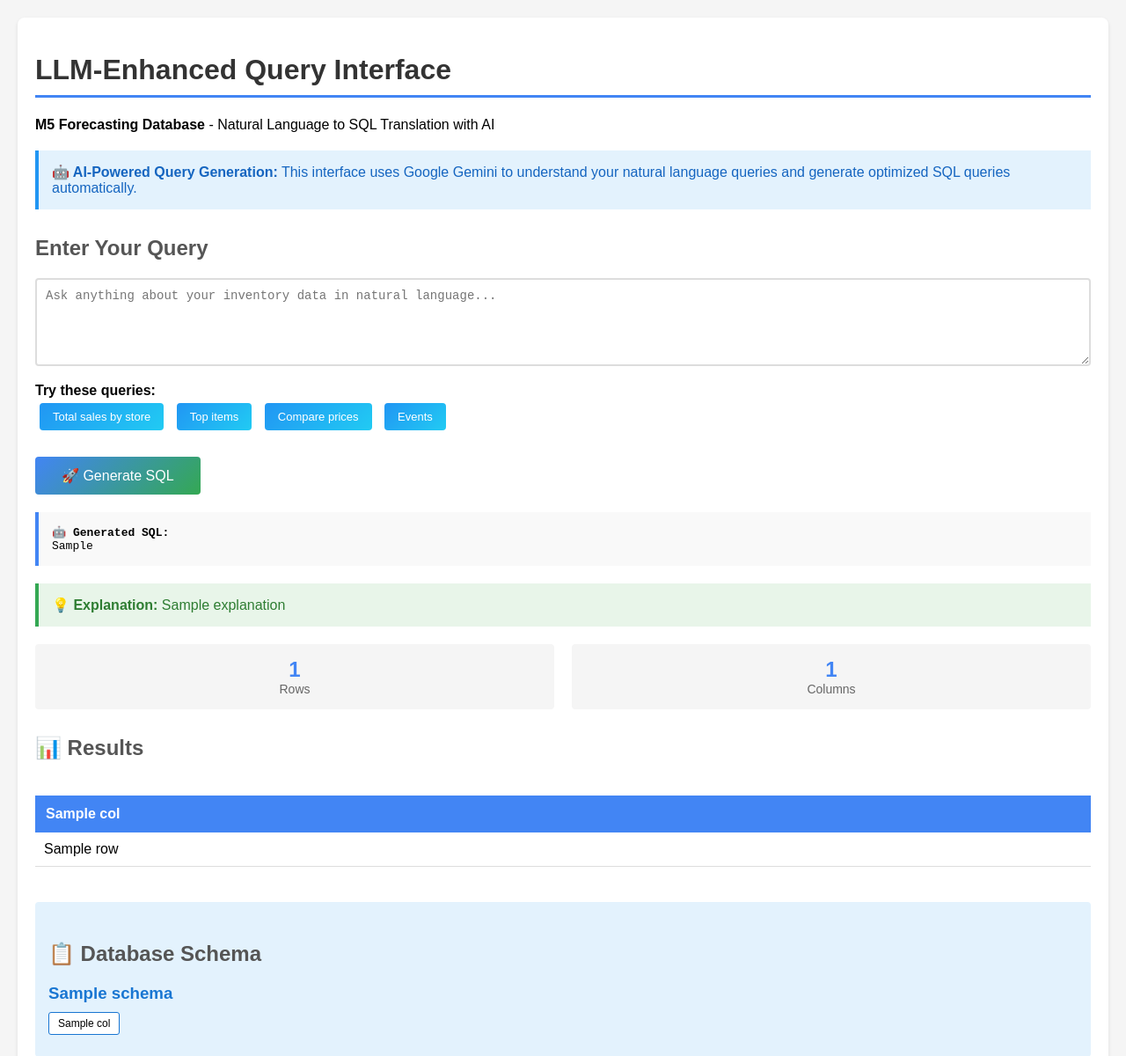
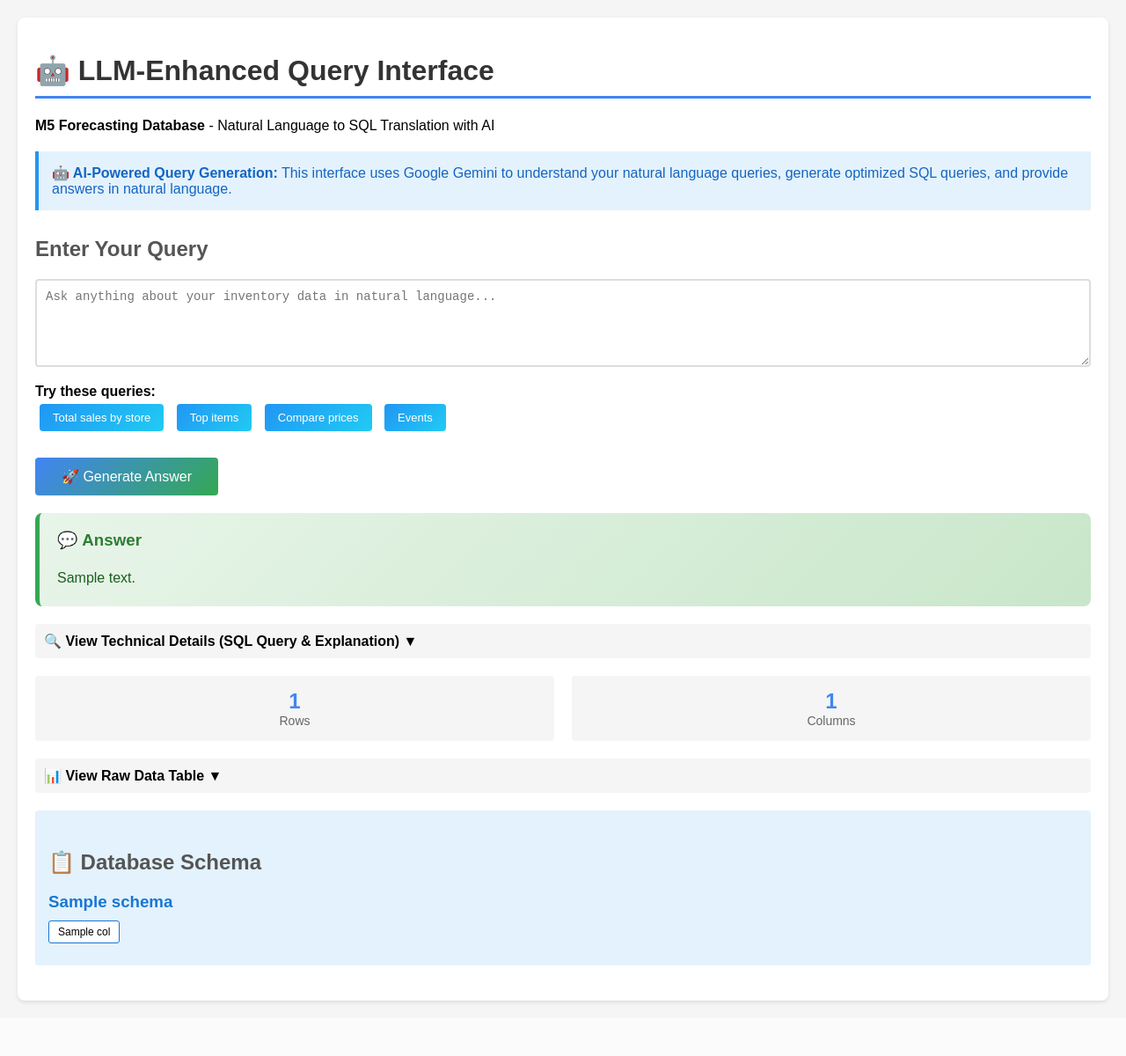
Before and after one commit to Rahul-Dachepally/LLM-Enhanced-Query-Interface-Demand-forecasting, a Flask app: template templates/index.html in a window 1280 px wide. Shown: the top 1200 px of the page at 88% size. After the commit the page ends 1157 px from the top, so only its background shows below. Run offline with Flask 3, Linux system fonts and the light colour scheme; the template is opened without the code that fills it: most values are stand-ins (such as "Sample title", 1, 10 or a date in 2020).

Commit message:
New fixed commit message

```diff
--- a/llm/gemini_client.py
+++ b/llm/gemini_client.py
@@ -36,3 +36,9 @@ class GeminiClient:
         Generate explanation from prompt
         '''
         return self.generate_content(prompt)
+
+    def generate_natural_language_answer(self, prompt):
+        '''
+        Generate natural language answer from query results
+        '''
+        return self.generate_content(prompt)
--- a/templates/index.html
+++ b/templates/index.html
@@ -16,6 +16,9 @@
         .error { background-color: #ffebee; padding: 15px; border-left: 4px solid #f44336; margin: 20px 0; color: #c62828; }
         .success { background-color: #e8f5e9; padding: 15px; border-left: 4px solid #34a853; margin: 20px 0; color: #2e7d32; }
         .info { background-color: #e3f2fd; padding: 15px; border-left: 4px solid #2196f3; margin: 20px 0; color: #1565c0; }
+        .natural-answer { background: linear-gradient(135deg, #e8f5e9, #c8e6c9); padding: 20px; border-radius: 8px; margin: 20px 0; border-left: 5px solid #34a853; }
+        .natural-answer h3 { margin-top: 0; color: #2e7d32; display: flex; align-items: center; }
+        .natural-answer-content { font-size: 16px; line-height: 1.6; color: #1b5e20; }
         table { width: 100%; border-collapse: collapse; margin: 20px 0; }
         th { background-color: #4285f4; color: white; padding: 12px; text-align: left; font-weight: bold; }
         td { padding: 10px; border-bottom: 1px solid #ddd; }
@@ -35,15 +38,20 @@
         .loading { text-align: center; padding: 20px; }
         .spinner { border: 3px solid #f3f3f3; border-top: 3px solid #4285f4; border-radius: 50%; width: 40px; height: 40px; animation: spin 1s linear infinite; margin: 0 auto; }
         @keyframes spin { 0% { transform: rotate(0deg); } 100% { transform: rotate(360deg); } }
+        .details-toggle { background: #f5f5f5; padding: 10px; margin: 10px 0; cursor: pointer; border-radius: 4px; }
+        .details-toggle:hover { background: #e0e0e0; }
+        .collapsible-content { display: none; }
+        .collapsible-content.active { display: block; }
+        .icon { margin-right: 5px; }
     </style>
 </head>
 <body>
     <div class="container">
-        <h1> LLM-Enhanced Query Interface </h1>
+        <h1>🤖 LLM-Enhanced Query Interface </h1>
         <p><strong>M5 Forecasting Database</strong> - Natural Language to SQL Translation with AI</p>
 
         <div class="info">
-            <strong>🤖 AI-Powered Query Generation:</strong> This interface uses Google Gemini to understand your natural language queries and generate optimized SQL queries automatically.
+            <strong>🤖 AI-Powered Query Generation:</strong> This interface uses Google Gemini to understand your natural language queries, generate optimized SQL queries, and provide answers in natural language.
         </div>
 
         <div class="query-box">
@@ -58,23 +66,35 @@
                 <button class="suggestion-btn" onclick="setQuery('Show all events')">Events</button>
             </div>
 
-            <button onclick="submitQuery()">🚀 Generate SQL</button>
+            <button onclick="submitQuery()">🚀 Generate Answer</button>
             <div id="loadingSpinner" style="display:none;" class="loading">
                 <div class="spinner"></div>
-                <p>Gemini is analyzing...</p>
+                <p>Gemini is analyzing your query...</p>
             </div>
         </div>
 
+        {% if natural_answer %}
+        <div class="natural-answer">
+            <h3><span class="icon">💬</span>Answer</h3>
+            <div class="natural-answer-content">{{ natural_answer }}</div>
+        </div>
+        {% endif %}
+
         {% if sql_query %}
+        <div class="details-toggle" onclick="toggleDetails('sqlDetails')">
+            <strong>🔍 View Technical Details (SQL Query & Explanation)</strong> ▼
+        </div>
+        <div id="sqlDetails" class="collapsible-content">
             <div class="sql-display">
                 <strong>🤖 Generated SQL:</strong><br>
                 <code>{{ sql_query }}</code>
             </div>
-        {% endif %}
 
             {% if explanation %}
             <div class="success">
-            <strong>💡 Explanation:</strong> {{ explanation }}
+                <strong>💡 Technical Explanation:</strong> {{ explanation }}
+            </div>
+            {% endif %}
         </div>
         {% endif %}
 
@@ -96,7 +116,11 @@
             </div>
         </div>
 
-        <h2>📊 Results</h2>
+        <div class="details-toggle" onclick="toggleDetails('dataDetails')">
+            <strong>📊 View Raw Data Table</strong> ▼
+        </div>
+        <div id="dataDetails" class="collapsible-content">
+            <h2>📊 Raw Results</h2>
             <div style="overflow-x: auto;">
                 <table>
                     <thead>
@@ -116,6 +140,7 @@
                         {% endfor %}
                     </tbody>
                 </table>
+            </div>
         </div>
         {% endif %}
 
@@ -144,12 +169,18 @@
                 alert('Please enter a query');
                 return;
             }
+            document.getElementById('hiddenQuery').value = query;
             document.getElementById('loadingSpinner').style.display = 'block';
             document.querySelector('form').submit();
         }
 
         function setQuery(text) {
             document.getElementById('queryInput').value = text;
+        }
+
+        function toggleDetails(id) {
+            const element = document.getElementById(id);
+            element.classList.toggle('active');
         }
 
         document.getElementById('queryInput').addEventListener('keydown', function(e) {
@@ -162,18 +193,5 @@
     <form method="POST" action="/" style="display:none;">
         <input type="text" name="query" id="hiddenQuery">
     </form>
-
-    <script>
-        function submitQuery() {
-            const query = document.getElementById('queryInput').value;
-            if (!query.trim()) {
-                alert('Please enter a query');
-                return;
-            }
-            document.getElementById('hiddenQuery').value = query;
-            document.getElementById('loadingSpinner').style.display = 'block';
-            document.querySelector('form').submit();
-        }
-    </script>
 </body>
 </html>
```
Also changed, not shown: llm/__init__.py (+11 -2 lines), llm/prompt_builder.py (+62 -0 lines), routes/api_routes.py (+24 -5 lines), routes/web_routes.py (+13 -1 lines), 1 other file. Lines whose indentation alone changed are shown as unchanged.
